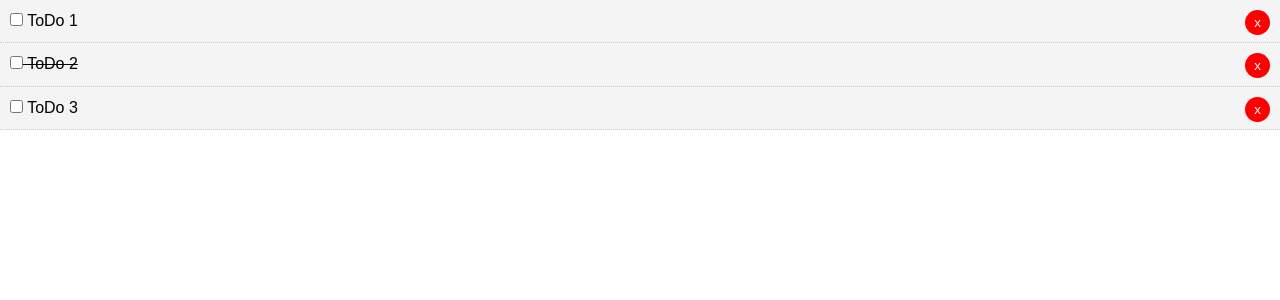
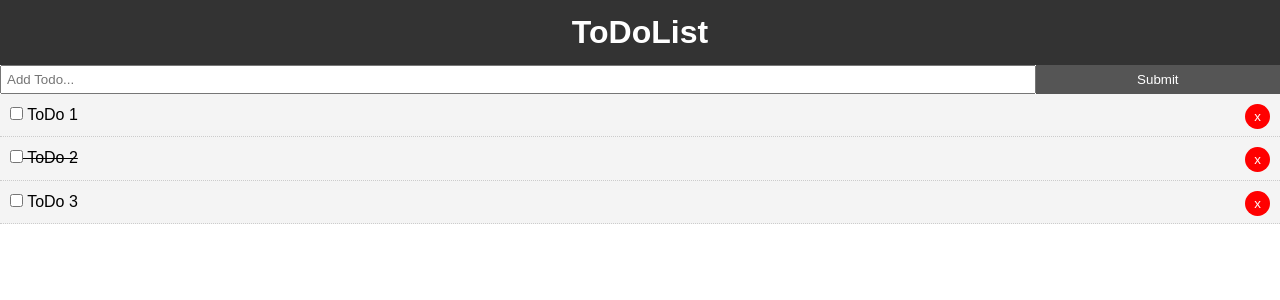
Before and after one commit to martinchong/VueProjects, a Vue app in the folder vue_test1/: page / in a window 1280 px wide. Shown: the top 300 px of the page. Built offline with nearby package versions, Linux system fonts and the light colour scheme.

Commit message:
Added "Adding Todo" function
Function for adding new data for the todo list.

```diff
--- a/vue_test1/src/App.vue
+++ b/vue_test1/src/App.vue
@@ -1,16 +1,22 @@
 <template>
   <div id="app">
+    <Header/>
+    <AddTodo v-on:add-todo="addTodo" />
     <Todos v-bind:todos="todos" v-on:del-todo="delToDo"/>
   </div>
 </template>
 
 <script>
 import Todos from './components/ToDos';
+import Header from './components/layout/Header';
+import AddTodo from './components/AddToDo';
 
 export default {
   name: 'app',
   components: {
-    Todos
+    Todos,
+    Header,
+    AddTodo
   },
   data() {
     return {
@@ -36,6 +42,10 @@
   methods: {
     delToDo(id){
       this.todos = this.todos.filter(todo => todo.id !== id);
+    },
+
+    addTodo(newTodo){
+      this.todos = [...this.todos, newTodo];
     }
   }
 }
@@ -52,4 +62,17 @@
     font-family: Arial, Helvetica, sans-serif;
     line-height: 1.4;
   }
+
+  .btn {
+    display: inline-block;
+    border: none;
+    background: #555;
+    color: #fff;
+    padding: 7px 20px;
+    cursor: pointer;
+  }
+
+  .btn:hover {
+    background: #666;
+  }
 </style>
--- /dev/null
+++ b/vue_test1/src/components/AddToDo.vue
@@ -0,0 +1,46 @@
+<template>
+    <div>
+        <form @submit="addTodo">
+            <input type="text" v-model="title" name="title" placeholder="Add Todo...">
+            <input type="submit" name="submit" class="btn">
+        </form>
+    </div>
+</template>
+
+<script>
+import uuid from 'uuid';
+export default {
+    name:"AddToDo",
+    data(){
+        return {
+            title:''
+        }
+    },
+    methods: {
+        addTodo(e){
+            e.preventDefault();
+            const newTodo ={
+                id: uuid.v4(),
+                title: this.title,
+                completed: false
+            }
+            this.$emit('add-todo', newTodo);
+
+            this.title = '';
+        }
+    }
+}
+</script>
+
+<style scoped>
+    form {
+        display: flex;
+    }
+    input[type="text"] {
+        flex: 10;
+        padding: 5px;
+    }
+    input[type="submit"] {
+        flex: 2;
+    }
+</style>
--- /dev/null
+++ b/vue_test1/src/components/layout/Header.vue
@@ -0,0 +1,25 @@
+<template>
+    <header class="header">
+        <h1>ToDoList</h1>
+    </header>
+</template>
+
+<script>
+export default {
+    name:"Header"
+}
+</script>
+
+<style scoped>
+    .header{
+    background: #333;
+    color: #fff;
+    text-align: center;
+    padding: 10px;
+  }
+    .header a {
+    color: #fff;
+    padding-right: 5px;
+    text-decoration: none;
+  }
+</style>
```
